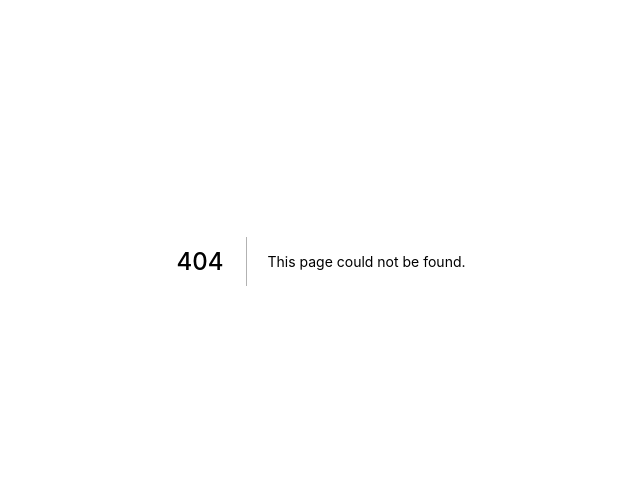
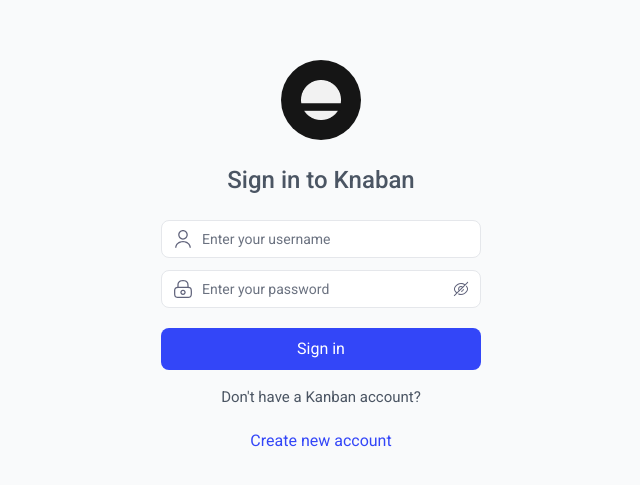
Before and after one commit to alireza-askarpour/kanban-board-frontend, a Next.js app: page /login in a window 1280 px wide. Before the commit this address had no page. Shown: the part 139-624 px from the top of the page, without its empty margins (319-959 px from the left). Built offline with nearby package versions, Linux system fonts and the light colour scheme.

Commit message:
feat: implement login form

```diff
--- /dev/null
+++ b/pages/login/index.tsx
@@ -0,0 +1,16 @@
+import LoginForm from "components/Forms/LoginForm"
+import Layout from "components/Layouts/Layout"
+import SEO from "components/Shared/SEO/SEO"
+
+const Login = () => {
+  return (
+    <Layout>
+      <SEO title="Sign in" />
+      <div className="grid place-items-center min-h-screen bg-gray-50">
+        <LoginForm />
+      </div>
+    </Layout>
+  )
+}
+
+export default Login
```
